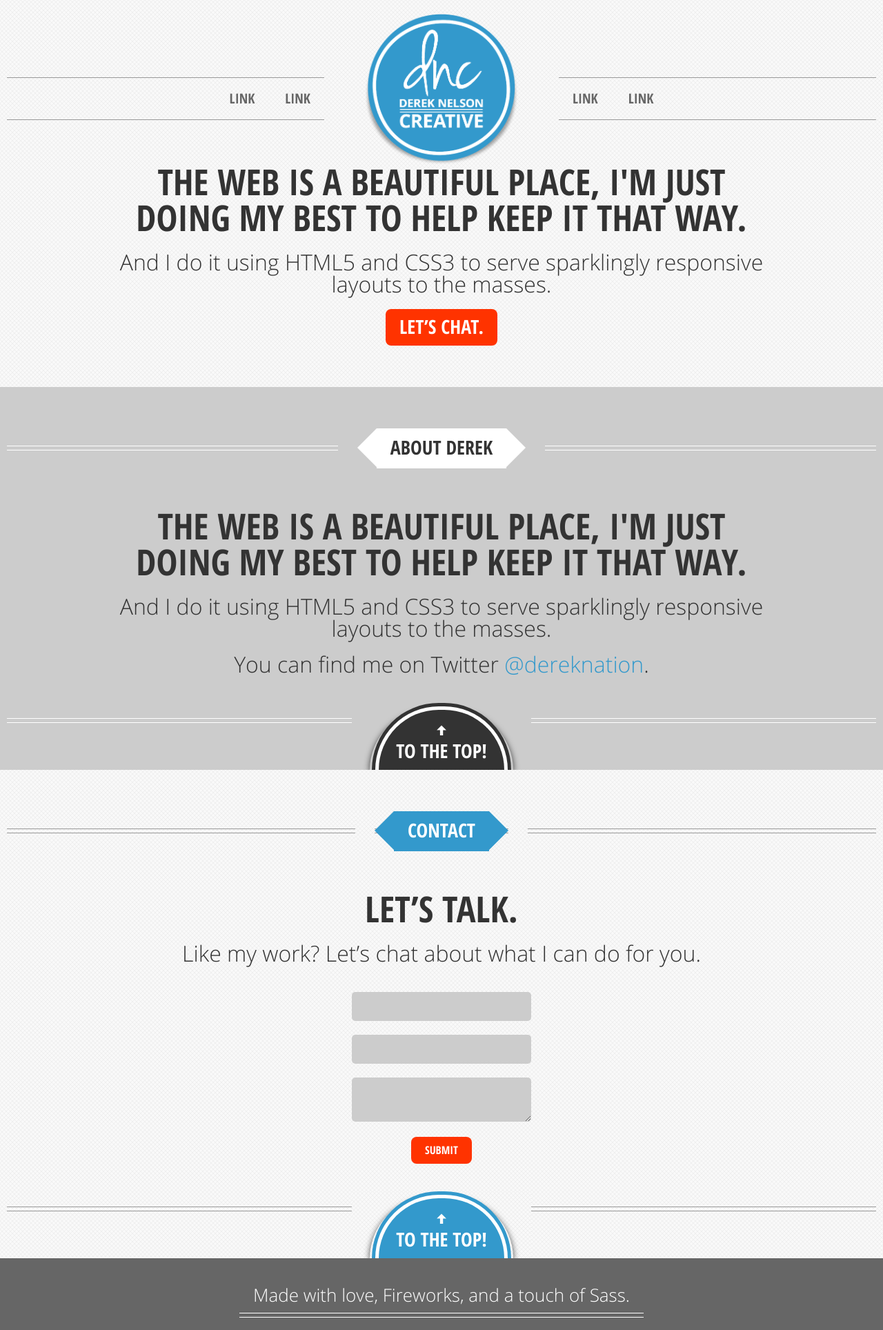
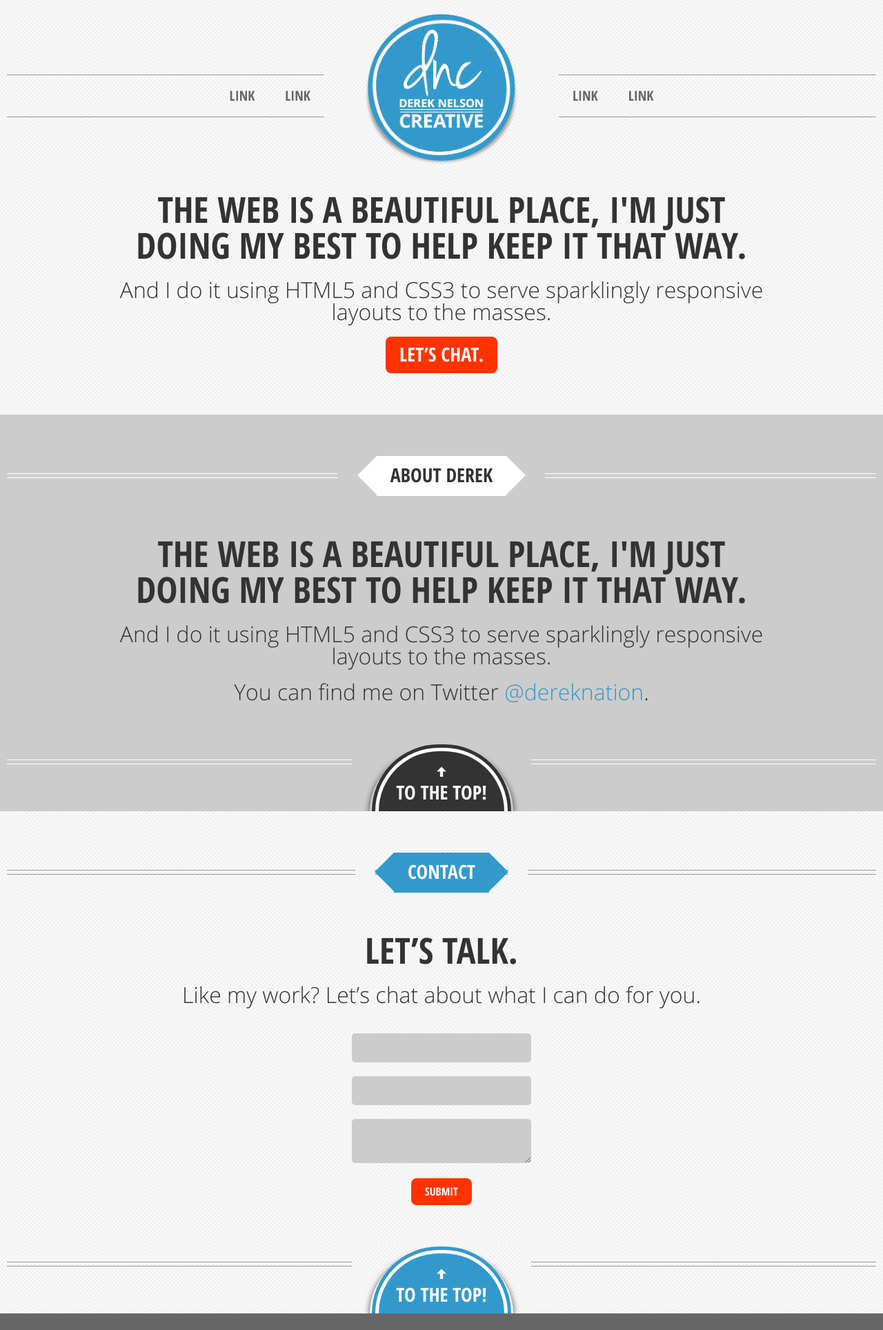
Before and after one commit to heyderek/heyderek, a PHP site: page / in a window 1280 px wide. Shown: the top 1928 px of the page at 69% size. Run offline with PHP 8.4, Linux system fonts and the light colour scheme.

Commit message:
Forgot to commit the style...

```diff
--- a/style.css
+++ b/style.css
@@ -320,7 +320,7 @@ a {
 
 .copy {
   width: 58.75em;
-  margin: 0 auto 40px;
+  margin: 0 auto 60px;
   position: relative;
   text-align: center; }
 
@@ -545,10 +545,8 @@ footer.grey-double-border {
         margin: 0 auto;
         display: block; }
 
-.masthead {
-  padding: 20px 0; }
-  .masthead .copy .button {
-    font-size: 28px; }
+.masthead .copy .button {
+  font-size: 28px; }
 
 .branding h1, .branding h2 {
   position: absolute;
@@ -556,7 +554,9 @@ footer.grey-double-border {
 .branding .logo {
   width: 13.75em;
   display: block;
-  margin: 0 auto; }
+  position: relative;
+  margin: 0 auto;
+  padding: 20px 0 40px; }
   .branding .logo img {
     width: 100%;
     height: auto; }
```
